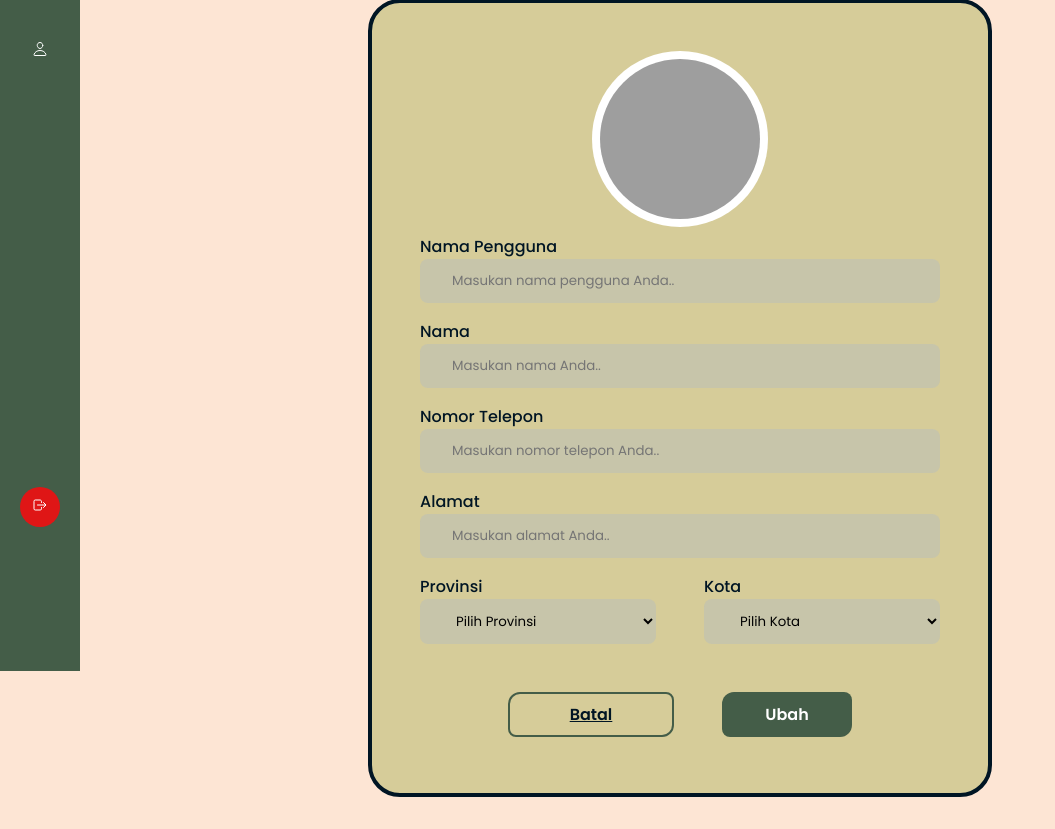
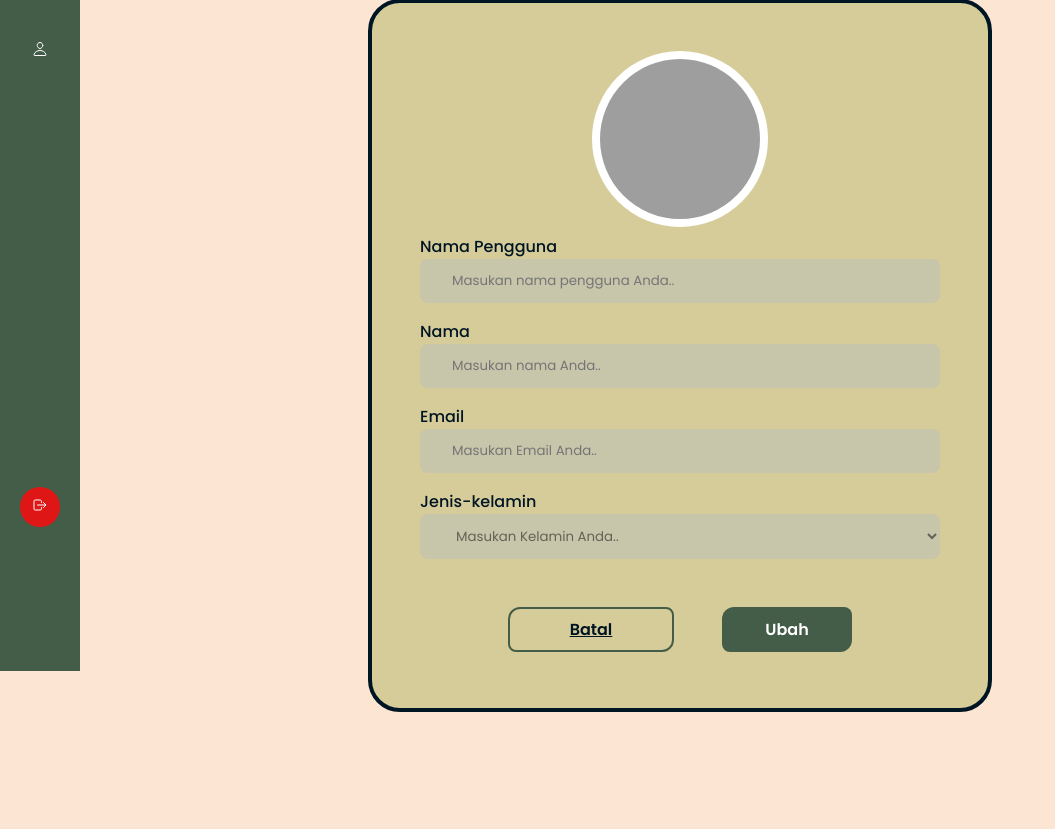
Before and after one commit to dzakwanIrfan/gws, a PHP site: page /update-profile.php in a window 1280 px wide. Shown: the part 129-958 px from the top of the page, without its empty margins (0-1055 px from the left). After the commit the page ends 841 px from the top, so only its background shows below. Run offline with PHP 8.4, Linux system fonts and the light colour scheme; grey boxes are pictures that could not be loaded.

Commit message:
menambahkan something

```diff
--- a/dashboard-user.php
+++ b/dashboard-user.php
@@ -27,7 +27,7 @@
                 <td>Laki-laki</td>
                 <td class="action">
                     <a href="profile.php"><ion-icon name="eye-outline" style="background-color: blue; padding: 4px; border-radius:4px"></ion-icon></a><br><br>
-                    <a href=""><ion-icon name="create-outline" style="background-color: yellow; padding: 4px; border-radius:4px"></ion-icon></a><br><br>
+                    <a href="update-profile.php"><ion-icon name="create-outline" style="background-color: yellow; padding: 4px; border-radius:4px"></ion-icon></a><br><br>
                     <a href=""><ion-icon name="trash-outline" style="background-color: red; padding: 4px; border-radius:4px"></ion-icon></a>
                 </td>
             </tr>
--- a/index.php
+++ b/index.php
@@ -112,6 +112,11 @@
                 </div>
             </div>
         </div>
+        <div class="pages">
+            <a href="" class="page-left">&lt</a>
+            <a href="" class="page">1</a>
+            <a href="" class="page-right">&gt</a>
+        </div>
     </div>
 
 <script>
--- a/layouts/sidebar.php
+++ b/layouts/sidebar.php
@@ -51,7 +51,7 @@
     <nav>
         <a href="index.php"><ion-icon name="home-outline"></ion-icon></a>
         <a href="create-survey.php"><ion-icon name="add-outline"></ion-icon></a>
-        <a href=""><ion-icon name="person-outline"></ion-icon></a>
+        <a href="dashboard-user.php"><ion-icon name="person-outline"></ion-icon></a>
     </nav>
     <a href="" class="logout"><ion-icon name="log-out-outline"></ion-icon></a>
 </div>
--- a/profile.php
+++ b/profile.php
@@ -19,10 +19,7 @@
             </div>
             <div class="biodata">
                 <div class="isi-biodata">name@gmail.com</div>
-                <div class="isi-biodata">2004-15-10</div>
                 <div class="isi-biodata">Laki-laki</div>
-                <div class="isi-biodata">087787204325</div>
-                <div class="isi-biodata">Dusun 2 Sidakangen</div>
             </div>
             <div class="ubah-bio"><a href="update-profile.php">Ubah</a></div>
         </div>
--- a/update-profile.php
+++ b/update-profile.php
@@ -24,26 +24,16 @@
                     <input type="text" id="nama" placeholder="Masukan nama Anda..">
                 </div>
                 <div class="input-group">
-                    <label for="telepon">Nomor Telepon</label>
-                    <input type="number" id="telepon" placeholder="Masukan nomor telepon Anda..">
+                    <label for="email">Email</label>
+                    <input type="text" id="email" placeholder="Masukan Email Anda..">
                 </div>
                 <div class="input-group">
-                    <label for="alamat">Alamat</label>
-                    <input type="text" id="alamat" placeholder="Masukan alamat Anda..">
-                </div>
-                <div class="dropdown-group">
-                    <div class="input-group">
-                        <label for="provinsi">Provinsi</label>
-                        <select name="provinsi" id="provinsi">
-                            <option value="">Pilih Provinsi</option>
-                        </select>
-                    </div>
-                    <div class="input-group">
-                        <label for="kota">Kota</label>
-                        <select name="kota" id="kota">
-                            <option value="">Pilih Kota</option>
-                        </select>
-                    </div>
+                    <label for="jenis-kelamin">Jenis-kelamin</label>
+                    <select name="kelamin" id="jenis-kelamin" style="color: rgba(0, 0, 0, 0.5);">
+                        <option disabled selected >Masukan Kelamin Anda..</option>
+                        <option value="laki-laki">Laki-laki</option>
+                        <option value="erempuan">Perempuan</option>
+                    </select>
                 </div>
                 <div class="submit-group">
                     <a href="profile.php" class="batal">Batal</a>
```
Also changed, not shown: assets/css/dashboard.css (+18 -0 lines), assets/css/index.css (+19 -0 lines).
